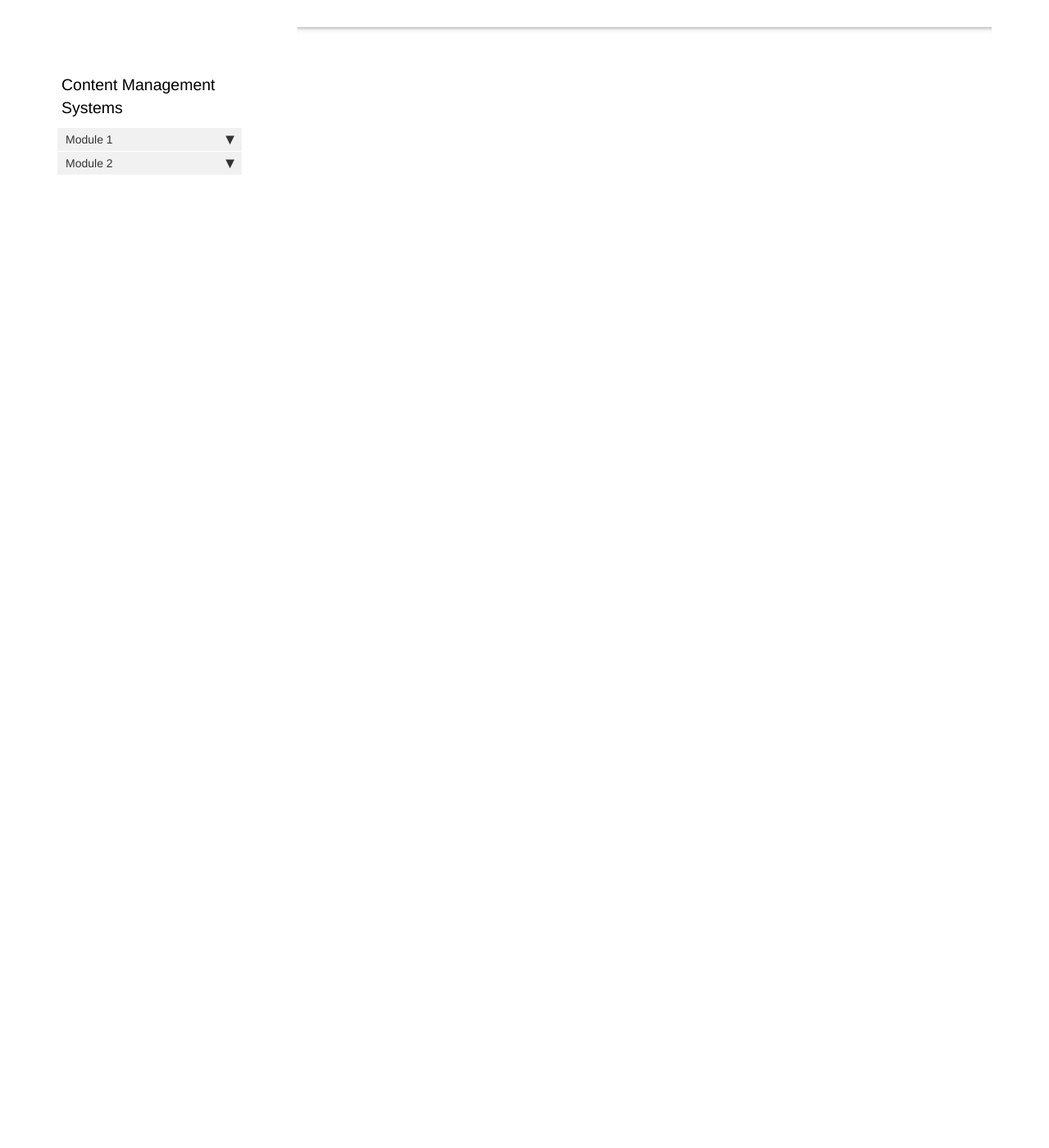
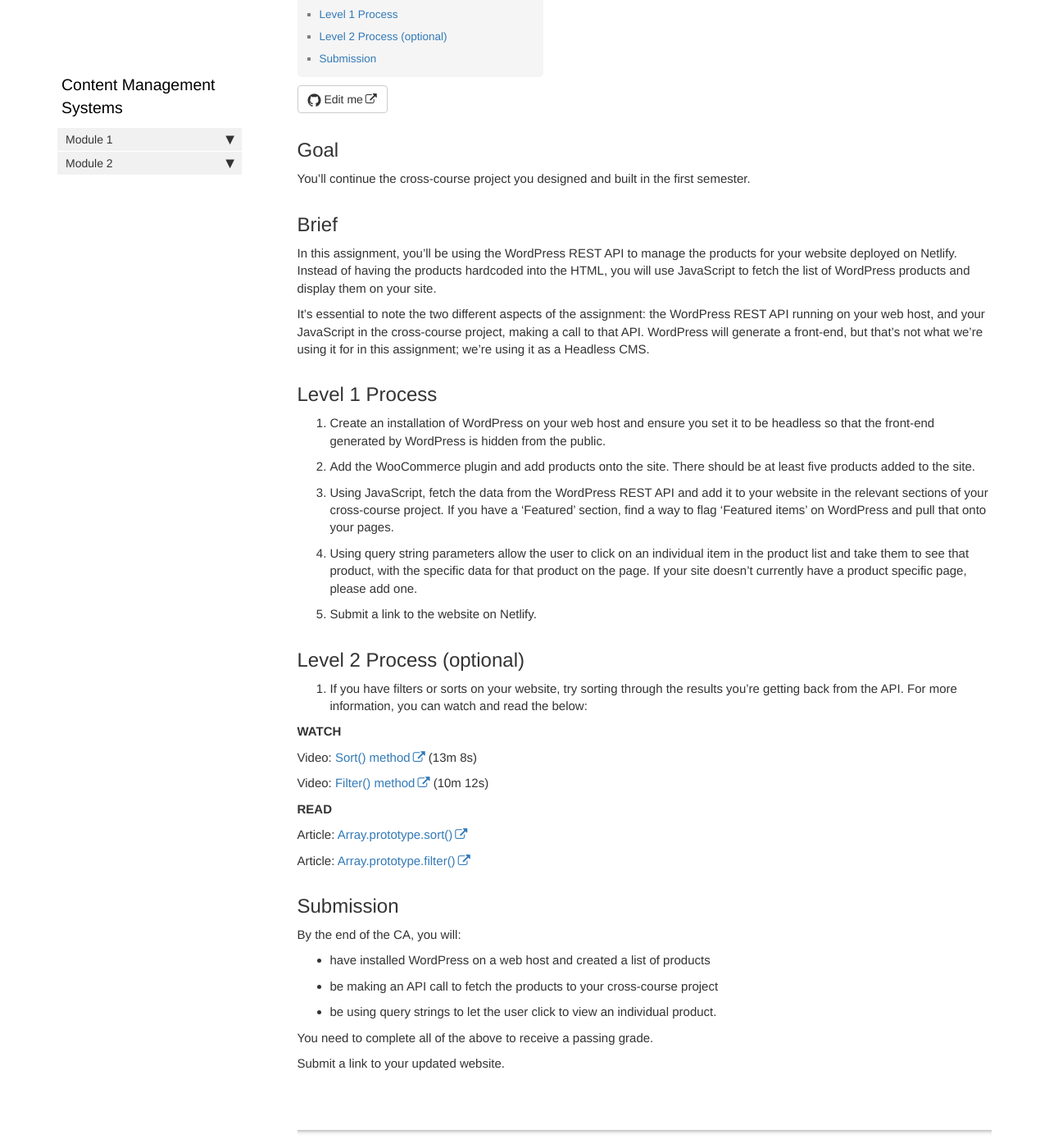
Before and after one commit to AmberBentley/content-feu, a Jekyll site: the page built from pages/cms/ca.md, in a window 1280 px wide and 1400 px high, scrolled down 221 px. Shown: the whole window at 82% size. Built offline with Jekyll 4.4.1, drawn with Linux system fonts in a browser that asks for light colours; comment, search, counter and statistics services are not loaded; before the commit the page ends 900 px from its top, so only the background shows below that.

Commit message:
CMS CA added

```diff
--- a/pages/cms/ca.md
+++ b/pages/cms/ca.md
@@ -6,3 +6,48 @@ sidebar: cms
 permalink: cms/ca.html
 folder: cms
 ---
+## Goal
+
+You’ll continue the cross-course project you designed and built in the first semester.
+
+## Brief
+
+In this assignment, you’ll be using the WordPress REST API to manage the products for your website deployed on Netlify. Instead of having the products hardcoded into the HTML, you will use JavaScript to fetch the list of WordPress products and display them on your site.
+
+It’s essential to note the two different aspects of the assignment: the WordPress REST API running on your web host, and your JavaScript in the cross-course project, making a call to that API. WordPress will generate a front-end, but that’s not what we’re using it for in this assignment; we’re using it as a Headless CMS.
+
+## Level 1 Process
+
+1.	Create an installation of WordPress on your web host and ensure you set it to be headless so that the front-end generated by WordPress is hidden from the public.
+2.	Add the WooCommerce plugin and add products onto the site. There should be at least five products added to the site.
+3.	Using JavaScript, fetch the data from the WordPress REST API and add it to your website in the relevant sections of your cross-course project. If you have a ‘Featured’ section, find a way to flag ‘Featured items’ on WordPress and pull that onto your pages.
+4.	Using query string parameters allow the user to click on an individual item in the product list and take them to see that product, with the specific data for that product on the page. If your site doesn’t currently have a product specific page, please add one.
+5.	Submit a link to the website on Netlify.
+
+## Level 2 Process (optional)
+
+1.	If you have filters or sorts on your website, try sorting through the results you’re getting back from the API. For more information, you can watch and read the below:
+
+**WATCH**
+
+Video: [Sort() method](https://scrimba.com/scrim/c8Mm7MsE) (13m 8s)
+
+Video: [Filter() method](https://scrimba.com/scrim/cdqdnQUr) (10m 12s)
+
+**READ**
+
+Article: [Array.prototype.sort()](https://developer.mozilla.org/en-US/docs/Web/JavaScript/Reference/Global_Objects/Array/sort)
+
+Article: [Array.prototype.filter()](https://developer.mozilla.org/en-US/docs/Web/JavaScript/Reference/Global_Objects/Array/filter)
+
+## Submission
+
+By the end of the CA, you will:
+
+- have installed WordPress on a web host and created a list of products
+- be making an API call to fetch the products to your cross-course project
+- be using query strings to let the user click to view an individual product.
+
+You need to complete all of the above to receive a passing grade.
+
+Submit a link to your updated website.
```
